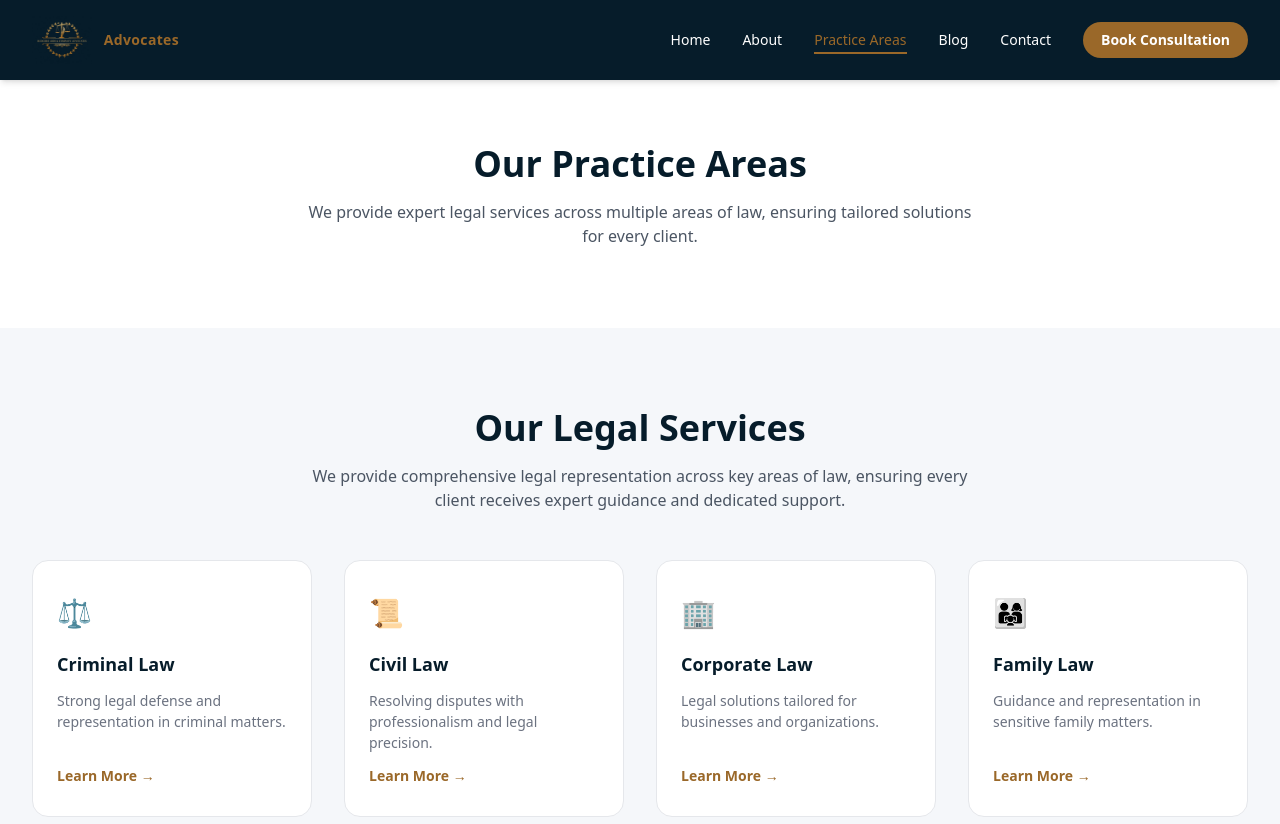
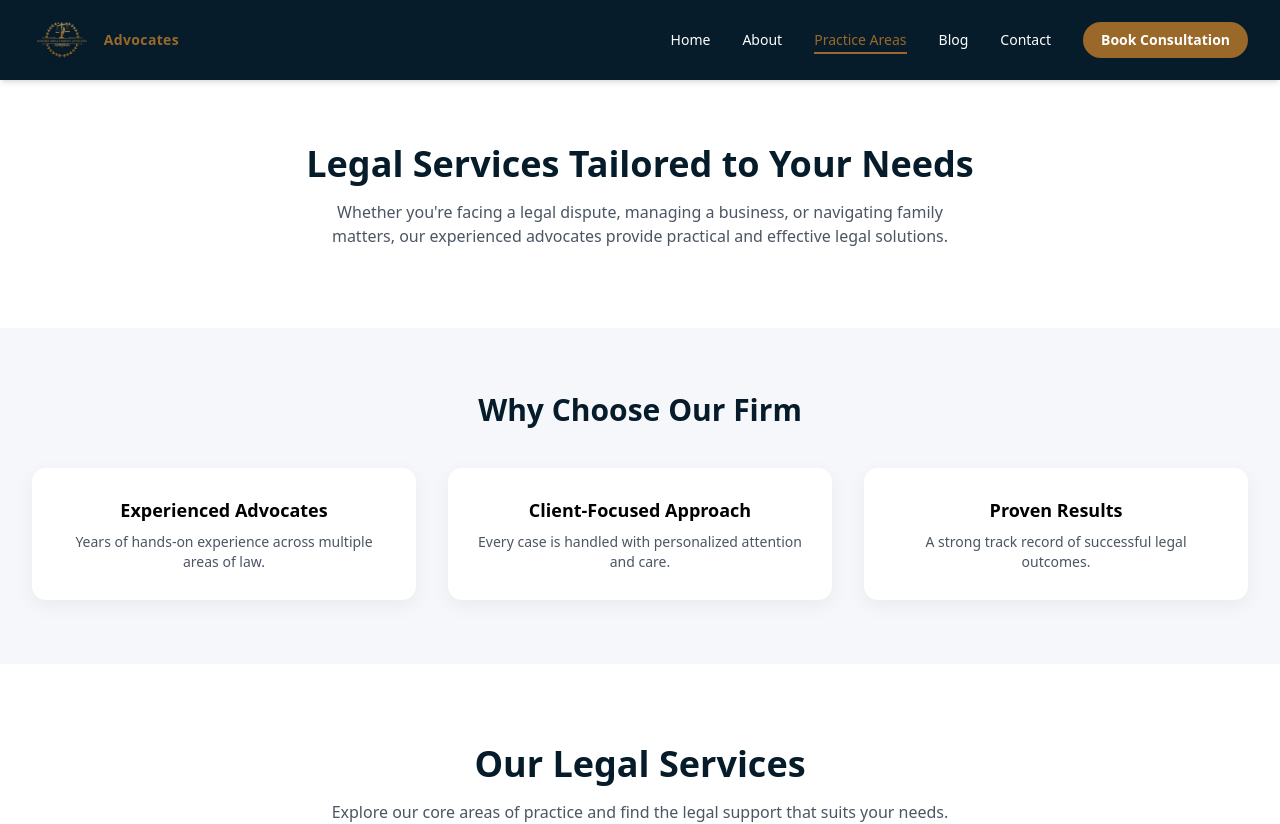
Before and after one commit to wilson-mutinda/RODGERS, a Vue app: page /practice-areas in a window 1280 px wide. Shown: the top 824 px of the page. Built offline with nearby package versions, Linux system fonts and the light colour scheme; the HTML template or start-up script is replaced by a standard one.

Commit message:
Added why choose us to practice areas page

```diff
--- a/src/pages/PracticeAreas.vue
+++ b/src/pages/PracticeAreas.vue
@@ -6,21 +6,58 @@ import Footer from '@/components/Footer.vue'
 <template>
   <div class="bg-white">
 
+    <!-- NAVBAR -->
     <!-- <Navbar /> -->
 
     <!-- HERO -->
     <section class="bg-white py-20 text-center">
       <h1 class="text-4xl font-bold text-[#061C2A] mb-4">
-        Our Practice Areas
+        Legal Services Tailored to Your Needs
       </h1>
       <p class="text-gray-600 max-w-2xl mx-auto">
-        We provide expert legal services across multiple areas of law,
-        ensuring tailored solutions for every client.
+        Whether you're facing a legal dispute, managing a business, or navigating family matters,
+        our experienced advocates provide practical and effective legal solutions.
       </p>
     </section>
 
-    <!-- SERVICES (PREMIUM VERSION) -->
-    <section class="bg-[#F5F7FA] py-20">
+    <!-- WHY CHOOSE US -->
+    <section class="bg-[#F5F7FA] py-16">
+      <div class="max-w-7xl mx-auto px-4 lg:px-8 text-center">
+
+        <h2 class="text-3xl font-bold text-[#061C2A] mb-10">
+          Why Choose Our Firm
+        </h2>
+
+        <div class="grid md:grid-cols-3 gap-8">
+
+          <div class="info-card">
+            <h3 class="font-semibold text-lg mb-2">Experienced Advocates</h3>
+            <p class="text-gray-600 text-sm">
+              Years of hands-on experience across multiple areas of law.
+            </p>
+          </div>
+
+          <div class="info-card">
+            <h3 class="font-semibold text-lg mb-2">Client-Focused Approach</h3>
+            <p class="text-gray-600 text-sm">
+              Every case is handled with personalized attention and care.
+            </p>
+          </div>
+
+          <div class="info-card">
+            <h3 class="font-semibold text-lg mb-2">Proven Results</h3>
+            <p class="text-gray-600 text-sm">
+              A strong track record of successful legal outcomes.
+            </p>
+          </div>
+
+        </div>
+
+      </div>
+    </section>
+
+    <!-- SERVICES -->
+    <section class="bg-white py-20">
       <div class="max-w-7xl mx-auto px-4 lg:px-8 text-center">
 
         <h2 class="text-3xl md:text-4xl font-bold text-[#061C2A] mb-4">
@@ -28,8 +65,7 @@ import Footer from '@/components/Footer.vue'
         </h2>
 
         <p class="text-gray-600 mb-12 max-w-2xl mx-auto">
-            We provide comprehensive legal representation across key areas of law,
-            ensuring every client receives expert guidance and dedicated support.
+          Explore our core areas of practice and find the legal support that suits your needs.
         </p>
 
         <div class="grid md:grid-cols-2 lg:grid-cols-4 gap-8">
@@ -38,40 +74,47 @@ import Footer from '@/components/Footer.vue'
           <router-link to="/practice-areas/criminal" class="service-card group">
             <div class="icon">⚖️</div>
             <h3>Criminal Law</h3>
-                <p>Strong legal defense and representation in criminal matters.</p>
+            <p>Defending your rights with strong representation in criminal cases.</p>
             <span class="link">Learn More →</span>
           </router-link>
 
           <router-link to="/practice-areas/civil" class="service-card group">
             <div class="icon">📜</div>
             <h3>Civil Law</h3>
-                <p>Resolving disputes with professionalism and legal precision.</p>
+            <p>Resolving disputes efficiently through skilled legal advocacy.</p>
             <span class="link">Learn More →</span>
           </router-link>
 
           <router-link to="/practice-areas/corporate" class="service-card group">
             <div class="icon">🏢</div>
             <h3>Corporate Law</h3>
-                <p>Legal solutions tailored for businesses and organizations.</p>
+            <p>Helping businesses navigate legal challenges with confidence.</p>
             <span class="link">Learn More →</span>
           </router-link>
 
           <router-link to="/practice-areas/family" class="service-card group">
             <div class="icon">👨‍👩‍👧</div>
             <h3>Family Law</h3>
-                <p>Guidance and representation in sensitive family matters.</p>
+            <p>Supporting you through sensitive family matters with care and discretion.</p>
             <span class="link">Learn More →</span>
           </router-link>
 
         </div>
 
+        <!-- MINI CTA -->
+        <div class="mt-12">
+          <router-link to="/consultation"
+            class="bg-[#061C2A] text-white px-6 py-3 rounded-full font-semibold hover:bg-black transition">
+            Not Sure Where to Start? Speak to an Advocate →
+          </router-link>
+        </div>
+
       </div>
     </section>
 
-    <!-- CTA (REFRESHED - NO NAVY CONFLICT) -->
+    <!-- FINAL CTA -->
     <section class="relative py-20 bg-gradient-to-r from-[#F5F7FA] to-white text-[#061C2A] text-center overflow-hidden">
 
-      <!-- subtle decorative glow -->
       <div class="absolute inset-0 opacity-10 bg-[radial-gradient(circle_at_top,_#9A6829,_transparent_60%)]"></div>
 
       <div class="relative max-w-3xl mx-auto px-4">
@@ -88,7 +131,7 @@ import Footer from '@/components/Footer.vue'
 
           <router-link to="/consultation"
             class="bg-[#9A6829] text-white px-6 py-3 rounded-full font-semibold hover:bg-[#7c531f] transition">
-            Book a Consultation
+            Speak to an Advocate Today
           </router-link>
 
           <router-link to="/contact"
@@ -101,12 +144,20 @@ import Footer from '@/components/Footer.vue'
       </div>
     </section>
 
+    <!-- FOOTER -->
     <!-- <Footer /> -->
 
   </div>
 </template>
 
 <style scoped>
+.info-card {
+  background: white;
+  padding: 28px;
+  border-radius: 14px;
+  box-shadow: 0 6px 20px rgba(0,0,0,0.05);
+}
+
 .service-card {
   background: white;
   padding: 30px 24px;
@@ -145,7 +196,7 @@ import Footer from '@/components/Footer.vue'
 
 /* HOVER EFFECT */
 .service-card:hover {
-  transform: translateY(-8px);
+  transform: translateY(-8px) scale(1.02);
   background: #061C2A;
   border-color: transparent;
 }
```
Lines whose indentation alone changed are shown as unchanged.
